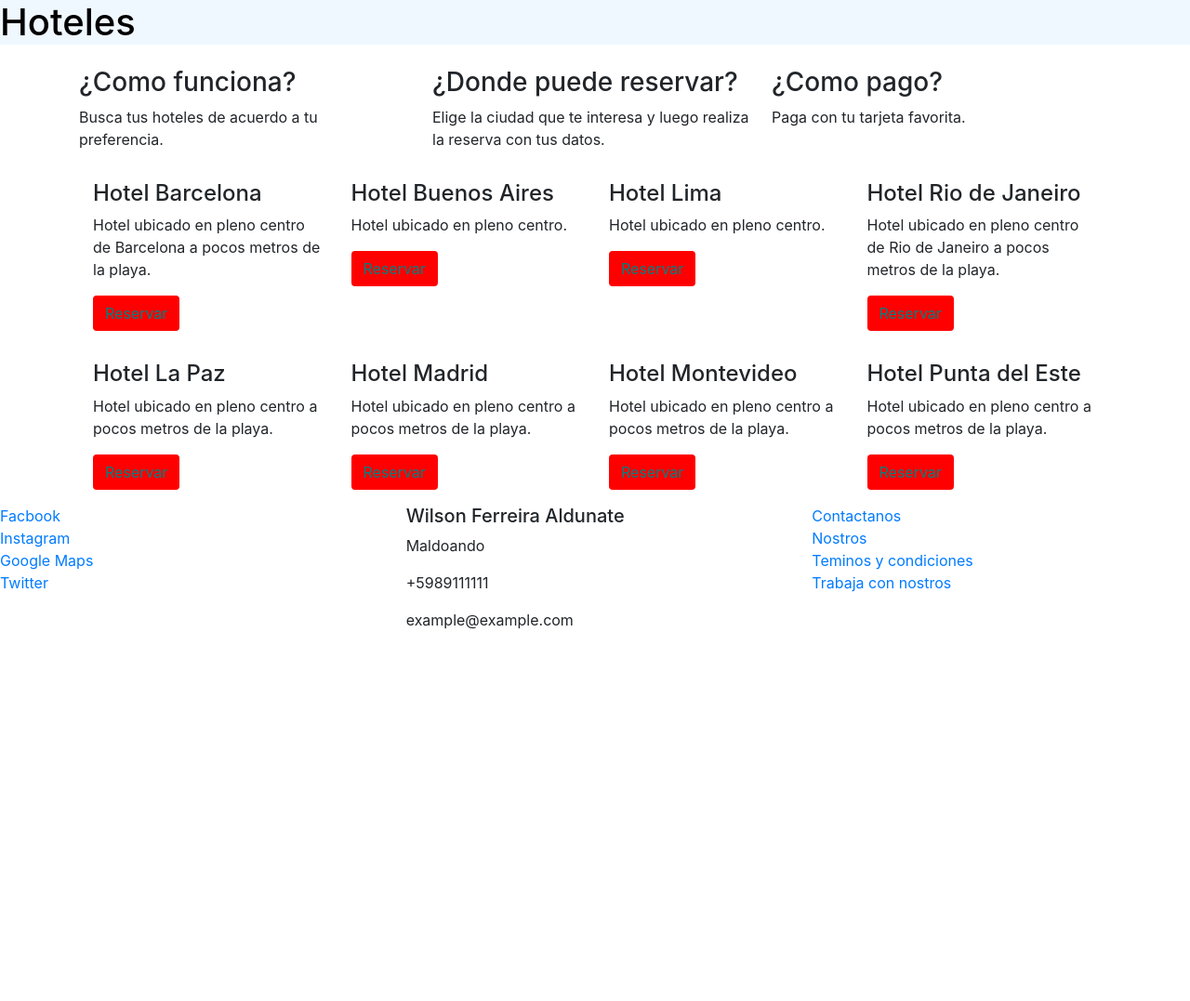
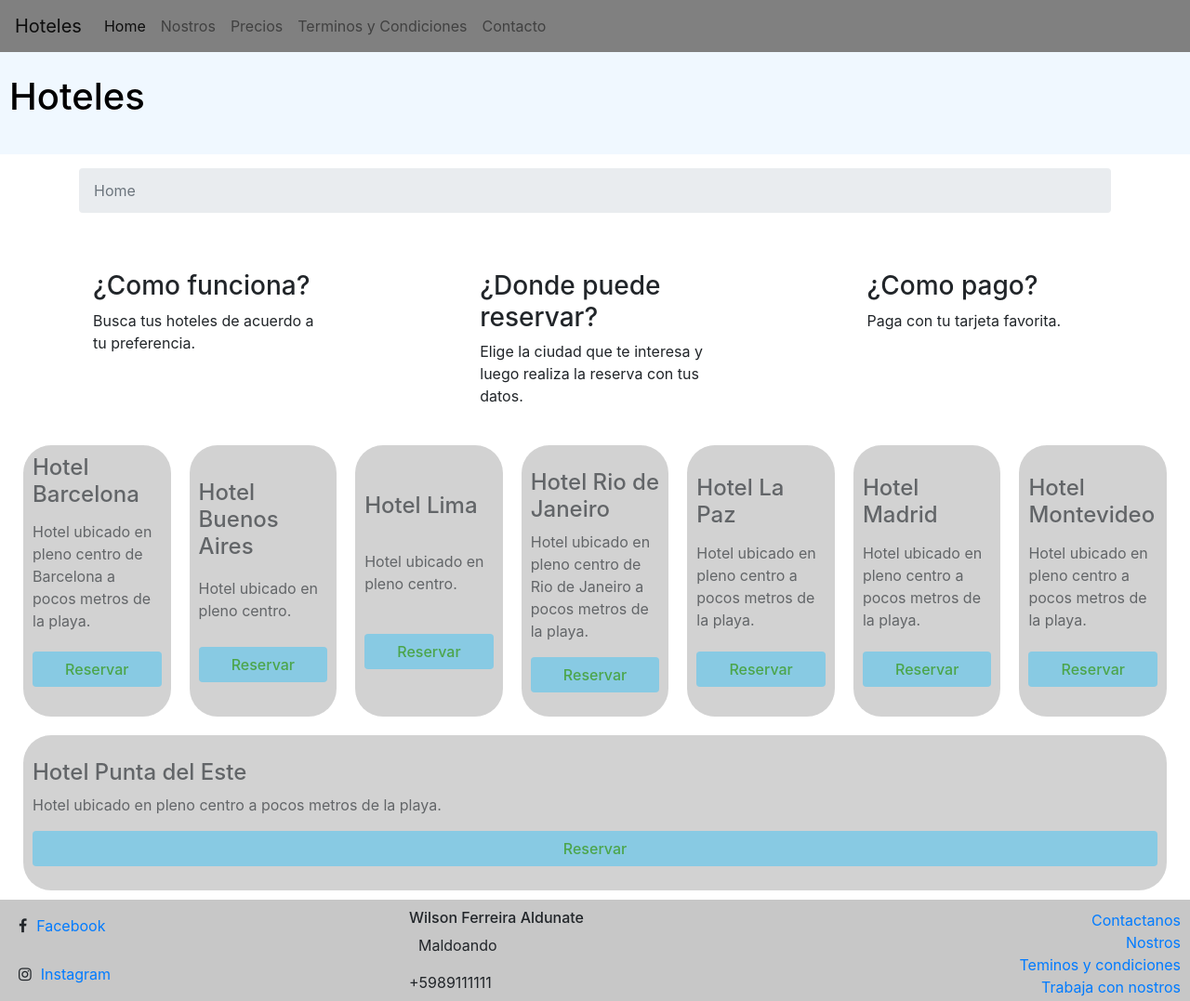
Before and after one commit to tavolorenzo/guiahoteles, a website: page index.html in a window 1280 px wide. Shown: the top 1077 px of the page at 93% size. Before the commit the page ends 800 px from the top, so only its background shows below. Drawn offline with nearby package versions, Linux system fonts and the light colour scheme; a web font is replaced by a local one.

Commit message:
Leccion 3

```diff
--- a/css/main.css
+++ b/css/main.css
@@ -1,13 +1,40 @@
 .jumborton {
     background-color: aliceblue;
     color: black;
+    margin-top: 50px;
+    padding-top: 30px;
+    padding-left: 10px;
+    padding-bottom: 30px;
+    padding-right: 10px;
+
 }
-.btn{
-    background-color: red;
-    color:teal;
+.btn-reserva{
+    background-color: rgb(87, 180, 216);
+    color: green;
+    font-weight:500 ;
+    width: 100%;
 }
-.footer{
+footer{
     padding: 10px 10px 0 10px;
-    background-color: yellow;
-    margin-bottom: 0px;
+    background-color:rgb(199, 199, 199);
+    margin-bottom:  0px;
+    margin-top: 10 px;
 }
+.footer-icon{
+    padding-right: 10px;
+}
+.card-hotel{
+    flex: 1 150px;
+    padding: 10px;
+    margin: 10px;
+    border-radius: 30px;
+    opacity: 0.7;
+    background-color: rgba(128, 128, 128, 0.507);
+}
+.fa{
+    padding: 10px;
+}
+.container{
+    padding-bottom: 15px;
+    padding-top: 15px;
+}
--- a/index.html
+++ b/index.html
@@ -7,34 +7,60 @@
 
     <!-- Bootstrap CSS -->
     <link rel="stylesheet" href="node_modules/bootstrap/dist/css/bootstrap.min.css">
+    <link rel="stylesheet" href="node_modules/open-iconic/font/css/open-iconic-bootstrap.css">
     <link rel="stylesheet" href="css/main.css">
-    <title>Guia Hoteles!</title>
-  </head>
-  <body>
+    <link rel="stylesheet" href="https://cdnjs.cloudflare.com/ajax/libs/font-awesome/4.7.0/css/font-awesome.min.css">
+
 
     <!-- Optional JavaScript -->
     <!-- jQuery first, then Popper.js, then Bootstrap JS -->
     <script src="node_modules/jquery/dist/jquery.min.js"></script>
     <script src="node_modules/popper.js/dist/popper.min.js"> </script>
     <script src="node_modules/bootstrap/dist/css/bootstrap.min.css"></script>
+
+    <title>Guia Hoteles!</title>
+  </head>
+  <body>
+    <nav class="navbar navbar-expand-md navbar-light fixed-top" style="background-color:grey;">
+      <a class="navbar-brand" href="#">Hoteles</a>
+      <button class="navbar-toggler" type="button" data-toggle="collapse" data-target="#navbarNavDropdown" aria-controls="navbarNavDropdown" aria-expanded="false" aria-label="Toggle navigation">
+        <span class="navbar-toggler-icon"></span>
+      </button>
+      <div class="collapse navbar-collapse" id="navbarNavDropdown">
+        <ul class="navbar-nav mr-auto">
+          <li class="nav-item active"><a class="nav-link" href="./index.html">Home</a></li>
+          <li class="nav-item "><a class="nav-link" href="./about.html">Nostros</a></li>
+          <li class="nav-item "><a class="nav-link" href="./prices.html">Precios</a></li>
+          <li class="nav-item "><a class="nav-link" href="./legal.html">Terminos y Condiciones</a></li>
+          <li class="nav-item "><a class="nav-link" href="./contact.html">Contacto</a></li>
+        </ul>
+      </div>
+    </nav>
     <div class="jumborton">
         <h1>Hoteles</h1>
     </div>
     <div class="container">
-        <div class="row">
-          <div class="col-sm-4">
+      <nav aria-label="breadcrumb">
+        <ol class="breadcrumb">
+          <li class="breadcrumb-item active" aria-current="page">Home</li>
+        </ol>
+      </nav>
+    </div>
+    <div class="container">
+        <div class="d-flex flex-wrap justify-content-between">
+          <div class="col-sm-3 justify-content-between">
             <p>
               <h3>¿Como funciona?</h3>
               <p>Busca tus hoteles de acuerdo a tu preferencia.</p>
             </p>
           </div>
-          <div class="col-sm-4">
+          <div class="col-sm-3 justify-content-between">
             <p>
               <h3>¿Donde puede reservar?</h3>
               <p>Elige la ciudad que te interesa y luego realiza la reserva con tus datos.</p>
             </p>
           </div>
-          <div>
+          <div  class="col-sm-3 justify-content-between">
             <p>
               <h3>¿Como pago?</h3>
               <p>Paga con tu tarjeta favorita.</p>
@@ -42,87 +68,86 @@
           </div>
         </div>
     </div>
-    <div class="container">
+     <div class="container-fluid">
       <div class="d-flex flex-wrap">
-        <div class="col-sm-3">
-          <p>
+        <div class="card-hotel d-flex flex-column justify-content-between">
             <h4>Hotel Barcelona</h4>
             <p>Hotel ubicado en pleno centro de Barcelona a pocos metros de la playa.</p>
-            <button class="btn">Reservar</button>
+            <button class="btn btn-reserva">Reservar</button>
           </p>
         </div>
-        <div class="col-sm-3">
+        <div class="card-hotel d-flex flex-column justify-content-between">
           <p>
             <h4>Hotel Buenos Aires</h4>
             <p>Hotel ubicado en pleno centro.</p>
-            <button class="btn">Reservar</button>
+            <button class="btn btn-reserva">Reservar</button>
           </p>
         </div>
-        <div class="col-sm-3">
+        <div class="card-hotel d-flex flex-column justify-content-between">
           <p>
             <h4>Hotel Lima</h4>
             <p>Hotel ubicado en pleno centro.</p>
-            <button class="btn">Reservar</button>
+            <button class="btn btn-reserva">Reservar</button>
           </p>
         </div>
-        <div class="col-sm-3">
+        <div class="card-hotel d-flex flex-column justify-content-between">
           <p>
             <h4>Hotel Rio de Janeiro</h4>
             <p>Hotel ubicado en pleno centro de Rio de Janeiro a pocos metros de la playa.</p>
-            <button class="btn">Reservar</button>
+            <button class="btn btn-reserva">Reservar</button>
           </p>
         </div>
-        <div class="col-sm-3">
+        <div class="card-hotel d-flex flex-column justify-content-between">
           <p>
             <h4>Hotel La Paz</h4>
             <p>Hotel ubicado en pleno centro a pocos metros de la playa.</p>
-            <button class="btn">Reservar</button>
+            <button class="btn btn-reserva">Reservar</button>
           </p>
         </div>
-        <div class="col-sm-3">
+        <div class="card-hotel d-flex flex-column justify-content-between">
           <p>
             <h4>Hotel Madrid</h4>
             <p>Hotel ubicado en pleno centro a pocos metros de la playa.</p>
-            <button class="btn">Reservar</button>
+            <button class="btn btn-reserva">Reservar</button>
           </p>
         </div>
-        <div class="col-sm-3">
+        <div class="card-hotel d-flex flex-column justify-content-between">
           <p>
             <h4>Hotel Montevideo</h4>
             <p>Hotel ubicado en pleno centro a pocos metros de la playa.</p>
-            <button class="btn">Reservar</button>
+            <button class="btn btn-reserva">Reservar</button>
           </p>
         </div>
-        <div class="col-sm-3">
+        <div class="card-hotel d-flex flex-column justify-content-between">
           <p>
             <h4>Hotel Punta del Este</h4>
             <p>Hotel ubicado en pleno centro a pocos metros de la playa.</p>
-            <button class="btn">Reservar</button>
+            <button class="btn btn-reserva">Reservar</button>
           </p>
         </div>
       </div>
   </div>
   <footer>
   <div class="row">
-    <div class="col-sm-4 d-flex flex-column">
-      <a href="https://www.facebook.com">Facbook</a>
-      <a href="https://www.instagram.com">Instagram</a>
-      <a href="https://maps.google.com">Google Maps</a>
-      <a href="https://www.twitter.com">Twitter</a>
+    <div class="col-sm-4 d-flex flex-column align-items-start">
+      <p><span  class="fa fa-facebook"></span><a href="https://www.facebook.com">Facebook</a></p>
+      <p><span  class="fa fa-instagram"></span><a href="https://www.instagram.com">Instagram</a></p>
+      <p><span  class="fa fa-map"></span><a href="https://maps.google.com">Google Maps</a></p>
+      <p><span  class="fa fa-twitter"></span><a href="https://maps.google.com">Twitter</a></p>
     </div>
-    <div class="col-sm-4 d-flex flex-column">
+    <div class="col-sm-4">
       <address>
-        <h5>Wilson Ferreira Aldunate</h5>
-        <p>Maldoando</p>
-        <p>+5989111111</p>
-        <p>example@example.com</p>
+        <h6>Wilson Ferreira Aldunate</h6>
+        <p><span class="oi oi-home footer-icon"></span>Maldoando</p>
+        <p><span class="oi oi-phone footer-address-icon"></span>+5989111111</p>
+        <p><span class="oi oi-envelope-closed"></span></span>example@example.com</p>
       </address>
     </div>
-    <div class="col-sm-4 d-flex flex-column">
-      <a href="https://www.facebook.com">Contactanos</a>
-      <a href="https://www.instagram.com">Nostros</a>
-      <a href="https://maps.google.com">Teminos y condiciones</a>
-      <a href="https://www.twitter.com">Trabaja con nostros</a>
+    <div class="col-sm-4 d-flex flex-column align-items-end">
+      <a href="./contac.html">Contactanos</a>
+      <a href="./about.html">Nostros</a>
+      <a href="./legal.html">Teminos y condiciones</a>
+      <a href="./jobs.html">Trabaja con nostros</a>
     </div>
   </div>
   </footer>
--- a/package.json
+++ b/package.json
@@ -23,6 +23,7 @@
   "dependencies": {
     "bootstrap": "4.1.2",
     "jquery": "^3.6.0",
+    "open-iconic": "^1.1.1",
     "popper.js": "^1.16.1"
   }
 }
```
Also changed, not shown: 1 other file.
